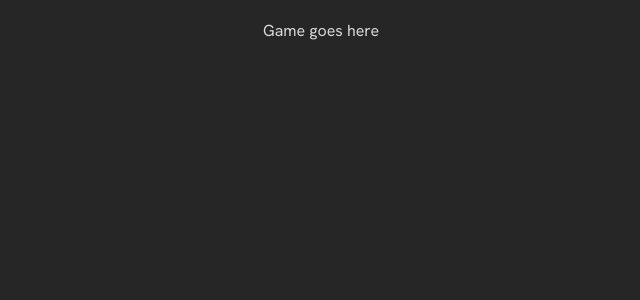
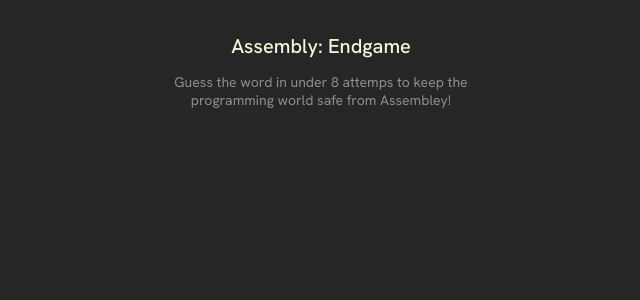
Before and after one commit to 0xYurii/Assembly-EndGame, a React (Vite) app: page / in a window 1280 px wide. Shown: the top 300 px of the page, without its empty margins (319-959 px from the left). Built offline with nearby package versions, Linux system fonts and the light colour scheme.

Commit message:
feat: add header and description

```diff
--- a/src/App.jsx
+++ b/src/App.jsx
@@ -1,28 +1,15 @@
 import React from "react"
 
-/**
- * Project planning:
- *
- * Questions to ask yourself before writing any code:
- *
- * - What are the main containers of elements I need
- *   in this app?
- *
- *
- * - What values will need to be saved in state vs.
- *   what values can be derived from the state?
- *
- *
- * - How will the user interact with the app? What
- *   events do I need to handle?
- *
- *
- */
 
-export default function Hangman() {
+
+export default function AssembleyEndgame() {
     return (
         <main>
-            Game goes here
+            <header>
+              <h1>Assembly: Endgame</h1>
+
+              <p>Guess the word in under 8 attemps to keep the programming world safe from Assembley!</p>
+            </header>
         </main>
     )
 }
--- a/src/index.css
+++ b/src/index.css
@@ -12,3 +12,19 @@
     display: flex;
     justify-content: center;
 }
+
+header{
+  text-align: center;
+}
+
+header > h1{
+  font-size: 1.25rem;
+  font-weight: 500;
+  color: #F9F4DA;
+}
+
+header > p{
+  font-size: 0.875rem;
+  max-width: 350px;
+  color: #8E8E8E;
+}
```
